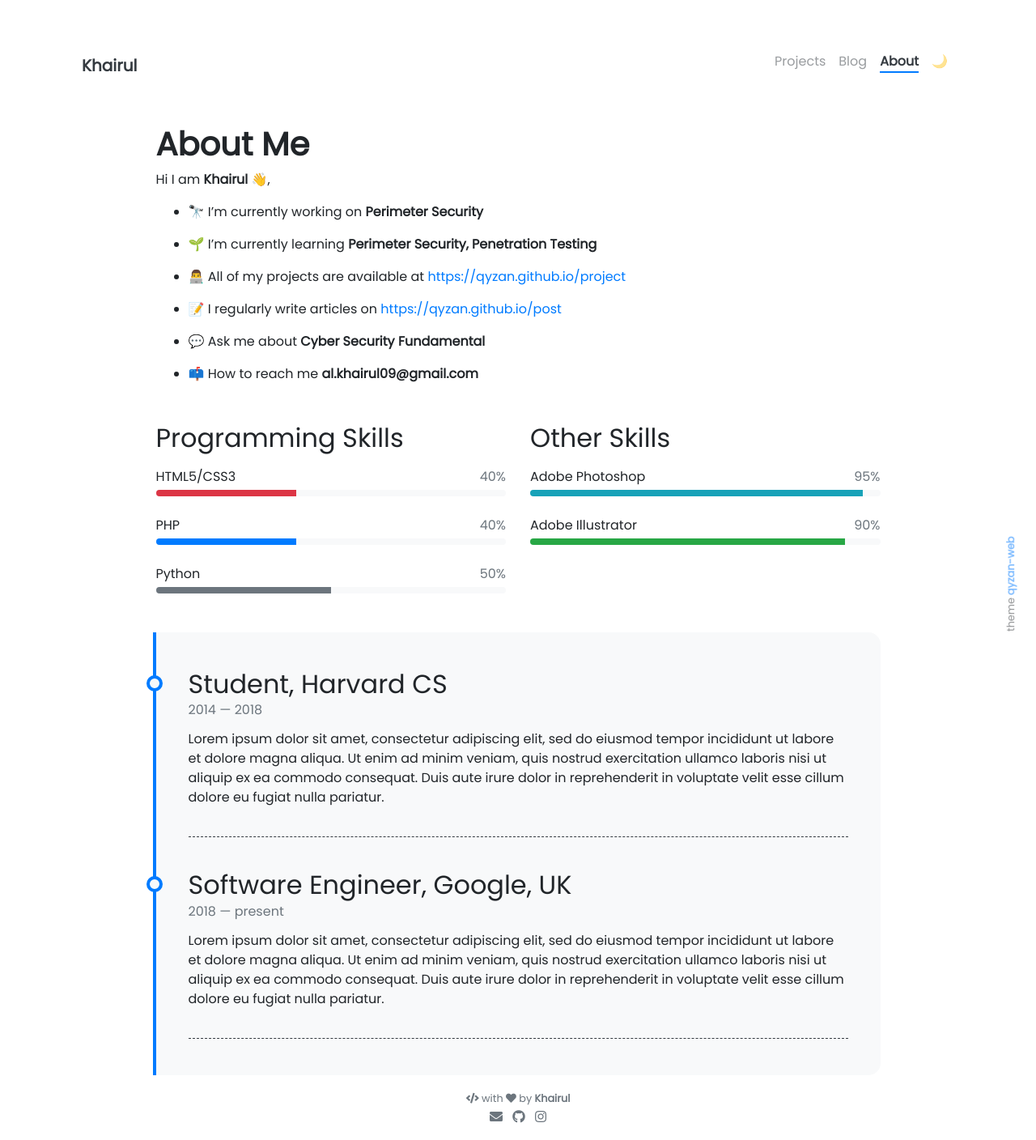
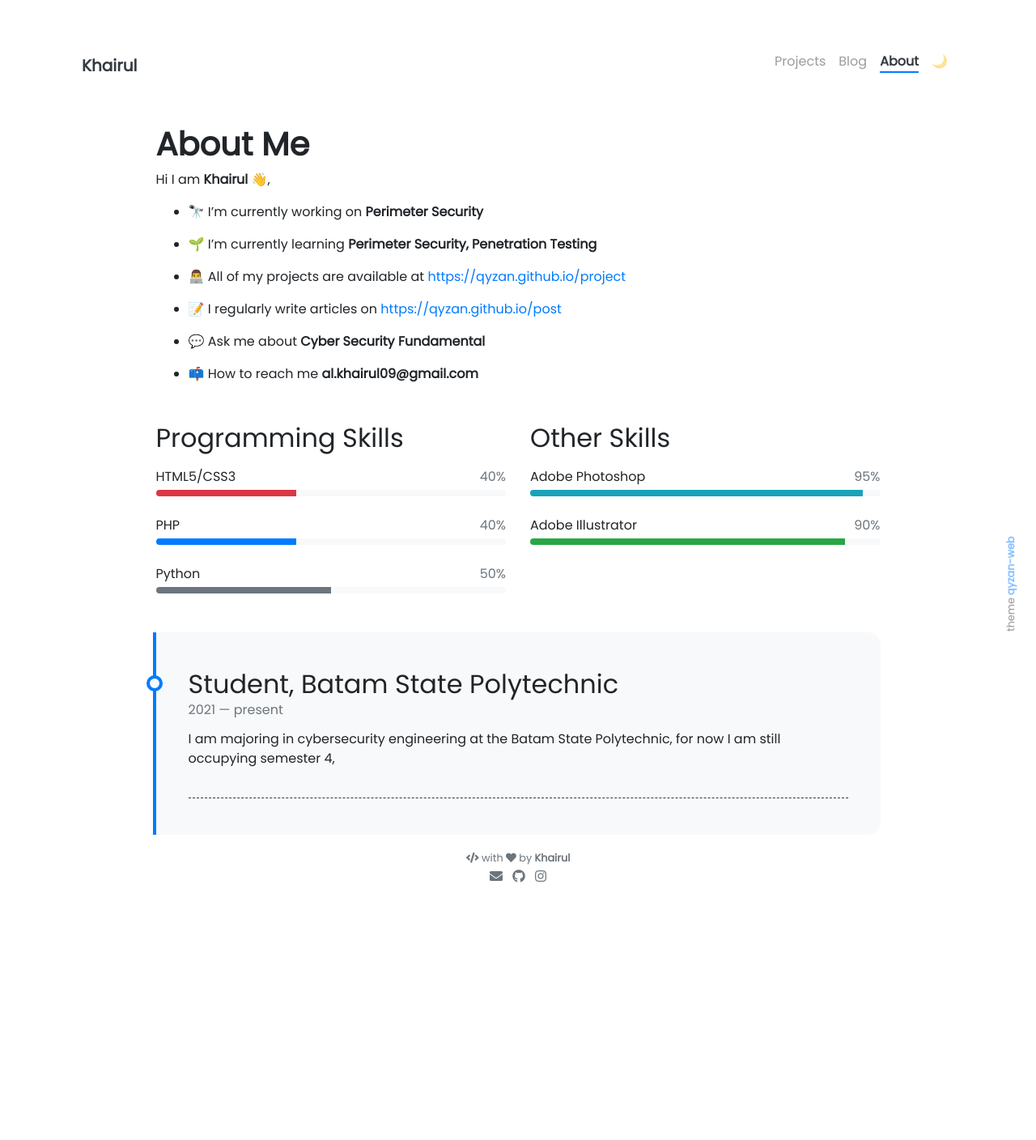
Before and after one commit to qyzan/qyzan-web, a Jekyll site: the page built from pages/about.md, in a window 1280 px wide. Shown: the whole page at 81% size. Built offline with Jekyll 4.4.1, drawn with Linux system fonts in a browser that asks for light colours; nearby versions of some CDN libraries; emoji names are drawn with the system emoji font; after the commit the page ends 1111 px from its top, so only the background shows below that.

Commit message:
Update timeline.yml

```diff
--- a/_data/timeline.yml
+++ b/_data/timeline.yml
@@ -1,17 +1,4 @@
-- title: Student, Harvard CS
-  from: 2014
-  to: 2018
-  description: Lorem ipsum dolor sit amet, consectetur adipiscing elit,
-               sed do eiusmod tempor incididunt ut labore et dolore magna aliqua.
-               Ut enim ad minim veniam, quis nostrud exercitation ullamco laboris
-               nisi ut aliquip ex ea commodo consequat. Duis aute irure dolor in
-               reprehenderit in voluptate velit esse cillum dolore eu fugiat nulla pariatur.
-
-- title: Software Engineer, Google, UK
-  from: 2018
+- title: Student, Batam State Polytechnic
+  from: 2021
   to: present
-  description: Lorem ipsum dolor sit amet, consectetur adipiscing elit,
-               sed do eiusmod tempor incididunt ut labore et dolore magna aliqua.
-               Ut enim ad minim veniam, quis nostrud exercitation ullamco laboris
-               nisi ut aliquip ex ea commodo consequat. Duis aute irure dolor in
-               reprehenderit in voluptate velit esse cillum dolore eu fugiat nulla pariatur.
+  description: I am majoring in cybersecurity engineering at the Batam State Polytechnic, for now I am still occupying semester 4,
```
